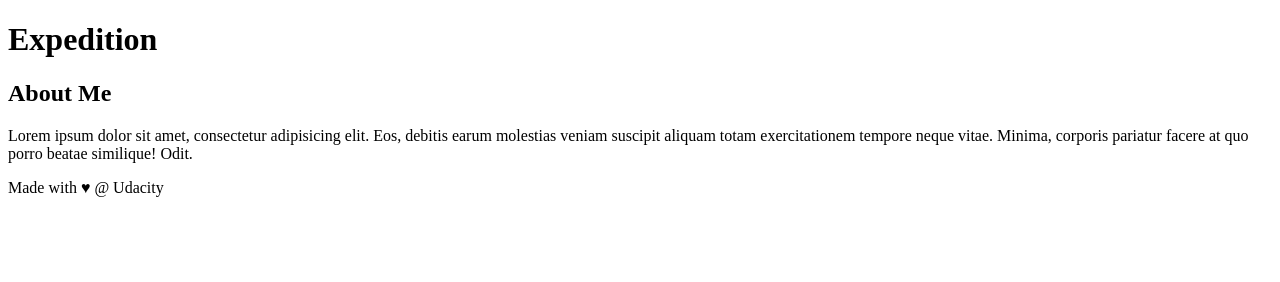
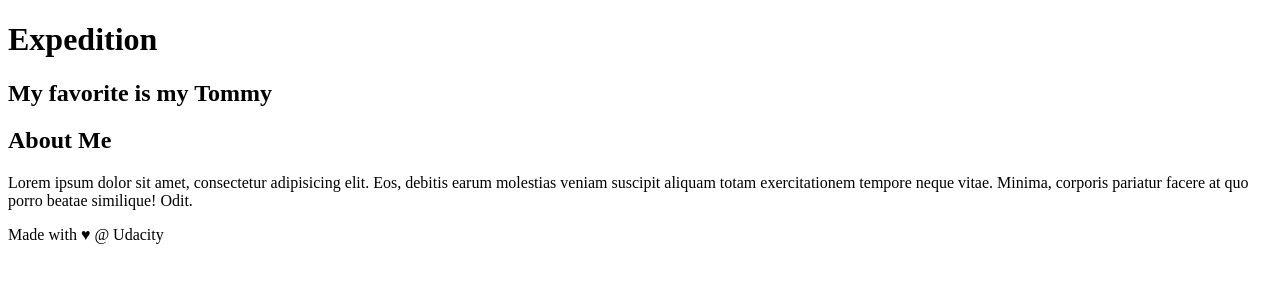
Before and after one commit to kavyakonisa/Version-Control, a plain HTML site: page index.html in a window 1280 px wide. Drawn offline with Linux system fonts and the light colour scheme.

Commit message:
Added Favourite

```diff
--- a/index.html
+++ b/index.html
@@ -19,6 +19,7 @@
         </main>
     </div>
      <aside>
+     	<h1>My favorite is my Tommy</h1>
     <h2>About Me</h2>
 
     <p>Lorem ipsum dolor sit amet, consectetur adipisicing elit. Eos, debitis earum molestias veniam suscipit aliquam totam exercitationem tempore neque vitae. Minima, corporis pariatur facere at quo porro beatae similique! Odit.</p>
```
